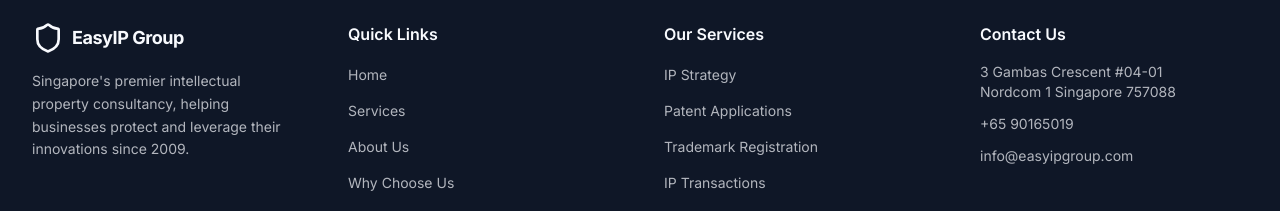
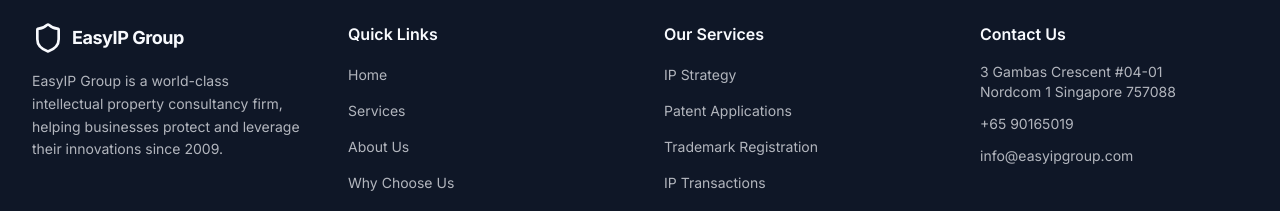
Before and after one commit to DefengSong/easyip-business-website, a Next.js app: page / in a window 1280 px wide. Shown: the part 4724-4935 px from the top of the page. Built offline with nearby package versions, Linux system fonts and the light colour scheme.

Commit message:
Updated tagline at the bottom of the page

```diff
--- a/components/footer.tsx
+++ b/components/footer.tsx
@@ -40,8 +40,8 @@ export function Footer() {
               </div>
             </a>
             <p className="text-background/70 text-sm leading-relaxed">
-              Singapore&apos;s premier intellectual property consultancy,
-              helping businesses protect and leverage their innovations
+            EasyIP Group is a world-class intellectual property consultancy firm,
+            helping businesses protect and leverage their innovations
               since 2009.
             </p>
           </div>
```
